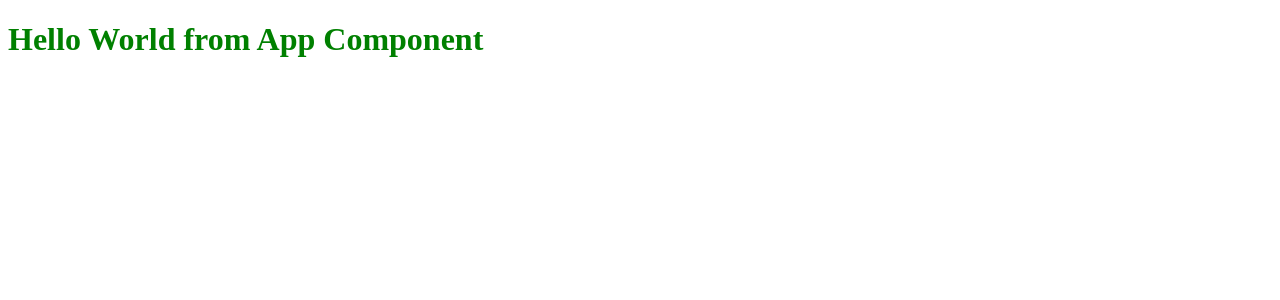
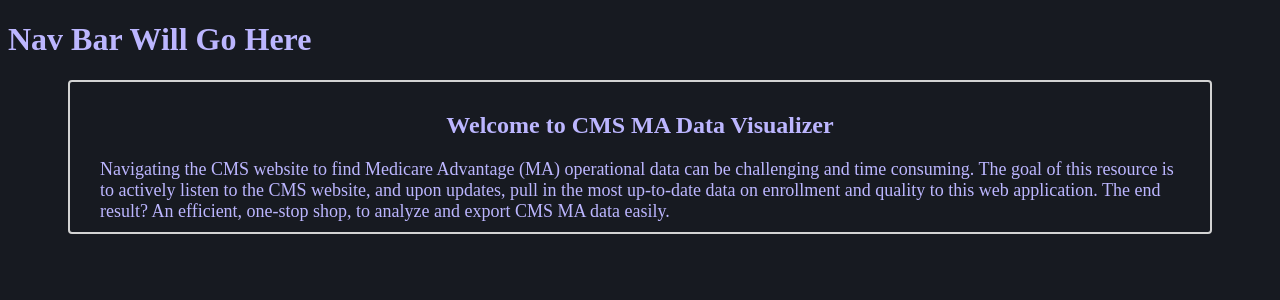
Before and after one commit to mellownin/ma-data-project, an Angular app in the folder client/: page / in a window 1280 px wide. Shown: the top 300 px of the page. Built offline with nearby package versions, Linux system fonts and the light colour scheme.

Commit message:
Establish initial components and dark theme

```diff
--- a/client/src/app/app.component.css
+++ b/client/src/app/app.component.css
@@ -1,3 +1,3 @@
 h1 {
-    color: green;
+    color: #bcb6ff;
 }
--- a/client/src/app/app.component.html
+++ b/client/src/app/app.component.html
@@ -1 +1,2 @@
-<h1>Hello World from App Component</h1>
+<h1>Nav Bar Will Go Here</h1>
+<app-home></app-home>
--- a/client/src/app/app.component.ts
+++ b/client/src/app/app.component.ts
@@ -1,10 +1,11 @@
 import { Component } from '@angular/core';
+import { HomeComponent } from './home/home.component';
 import { RouterOutlet } from '@angular/router';
 
 @Component({
   selector: 'app-root',
   standalone: true,
-  imports: [RouterOutlet],
+  imports: [RouterOutlet, HomeComponent],
   templateUrl: './app.component.html',
   styleUrl: './app.component.css'
 })
--- a/client/src/app/home/home.component.css
+++ b/client/src/app/home/home.component.css
@@ -0,0 +1,25 @@
+.header-block {
+    display: flex;
+    flex-direction: column;
+    align-items: center;
+    justify-content: flex-start;
+    border: lightgray 2px solid;
+    border-radius: 4px;
+    margin: 20px 60px;
+    padding: 10px;
+    column-gap: 5px;
+
+}
+
+#home-header {
+    display: flex;
+    color: #bcb6ff;
+    margin: 0px 20px;
+}
+
+#home-info {
+    display: flex;
+    color: #bcb6ff;
+    margin: 0px 20px;
+    font-size: 18px;
+}
--- a/client/src/app/home/home.component.html
+++ b/client/src/app/home/home.component.html
@@ -1 +1,10 @@
-<p>home works!</p>
+<div class = 'header-block'>
+<div id = 'home-header'>
+<h2>Welcome to CMS MA Data Visualizer</h2>
+</div>
+<p id = 'home-info'>
+Navigating the CMS website to find Medicare Advantage (MA) operational data can be challenging and time consuming. The goal of this resource
+is to actively listen to the CMS website, and upon updates, pull in the most up-to-date data on enrollment and quality to this web application.
+The end result? An efficient, one-stop shop, to analyze and export CMS MA data easily.
+</p>
+</div>
--- a/client/src/styles.css
+++ b/client/src/styles.css
@@ -1 +1,4 @@
 /* You can add global styles to this file, and also import other style files */
+body {
+    background-color: #171A21;
+}
```
